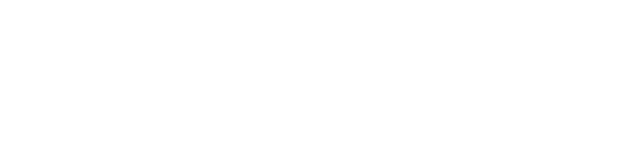
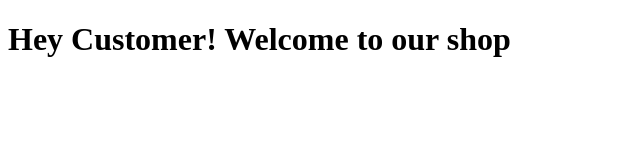
Before and after one commit to MartinsOguejiofor/XYZ-Project, a plain HTML site: page index.html in a window 1280 px wide. Shown: the whole page, without its empty margins (0-640 px from the left). Drawn offline with Linux system fonts and the light colour scheme.

Commit message:
Page with greeting header

```diff
--- a/index.html
+++ b/index.html
@@ -4,6 +4,6 @@
     <title>Welcome to XYZ</title>
   </head>
   <body>
-
+    <h1>Hey Customer! Welcome to our shop</h1>
   </body>
 </html>
```
